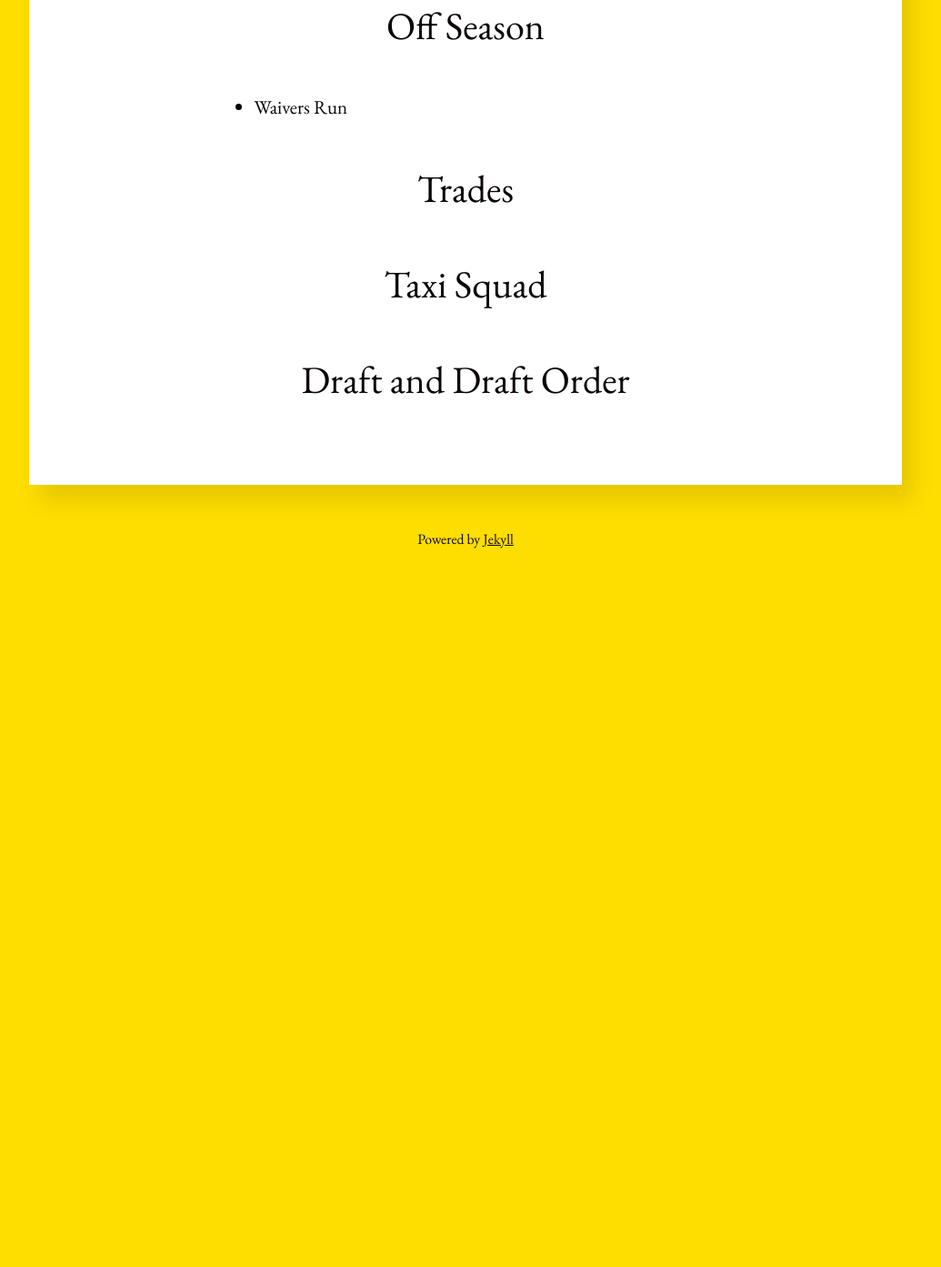
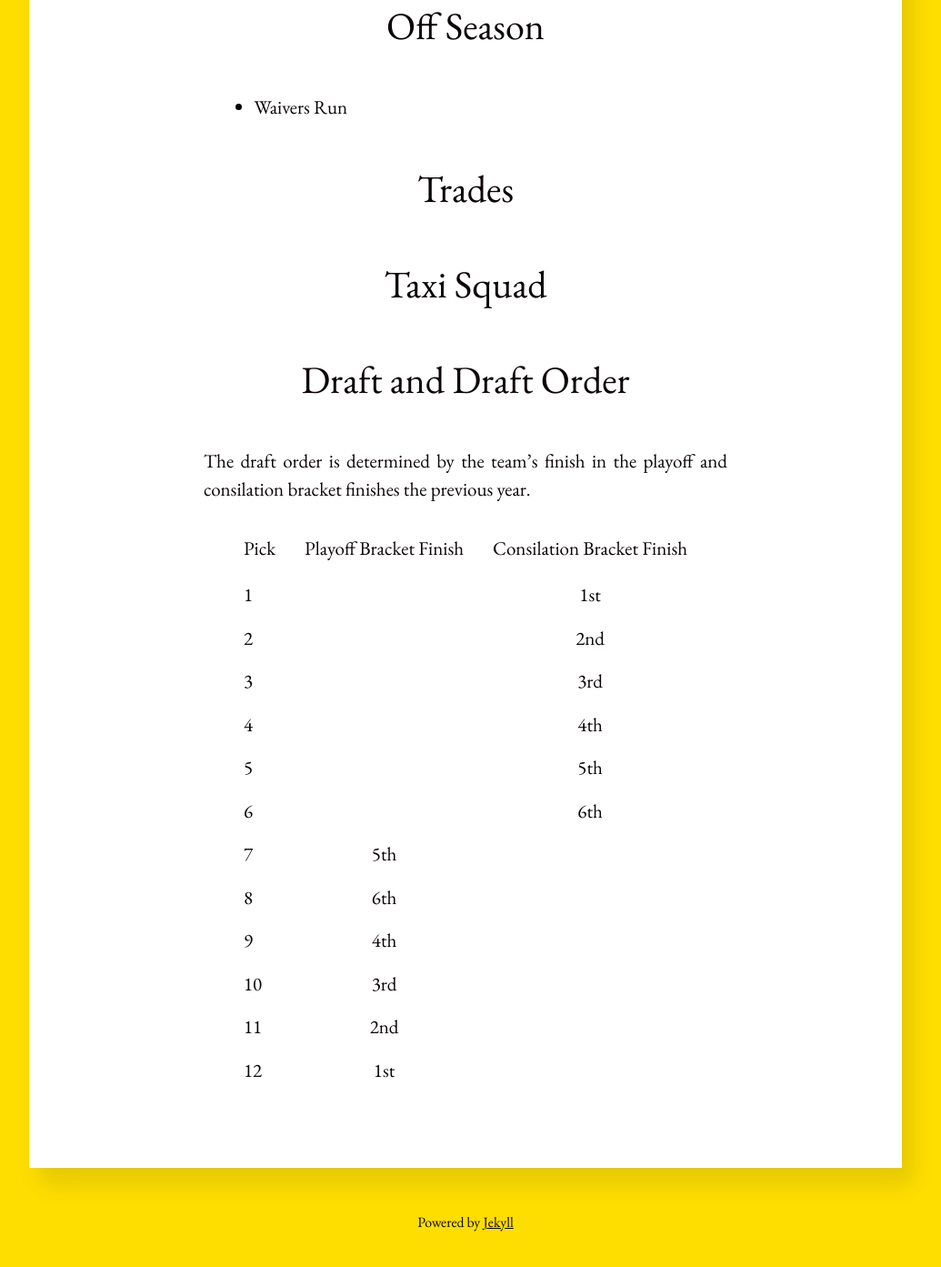
Before and after one commit to swoicik/fantasyfootball, a Jekyll site: the page built from index.md, in a window 1280 px wide and 1400 px high, scrolled down 1238 px. Shown: the top 1393 px of the window at 91% size, without its empty margins (128-1163 px from the left). Built offline with Jekyll 4.4.1, drawn with Linux system fonts in a browser that asks for light colours; before the commit the page ends 1886 px from its top, so only the background shows below that.

Commit message:
Update index.md

```diff
--- a/index.md
+++ b/index.md
@@ -25,3 +25,19 @@ Dynasty Pot
 ## Taxi Squad
 
 ## Draft and Draft Order
+The draft order is determined by the team's finish in the playoff and consilation bracket finishes the previous year.
+
+| Pick  | Playoff Bracket Finish  | Consilation Bracket Finish  |
+| ---   | :---:                   | :---:                       |
+| 1     |                         | 1st                         |
+| 2     |                         | 2nd                         |
+| 3     |                         | 3rd                         |
+| 4     |                         | 4th                         |
+| 5     |                         | 5th                         |
+| 6     |                         | 6th                         |
+| 7     | 5th                     |                             |
+| 8     | 6th                     |                             |
+| 9     | 4th                     |                             |
+| 10    | 3rd                     |                             |
+| 11    | 2nd                     |                             |
+| 12    | 1st                     |                             |
```
